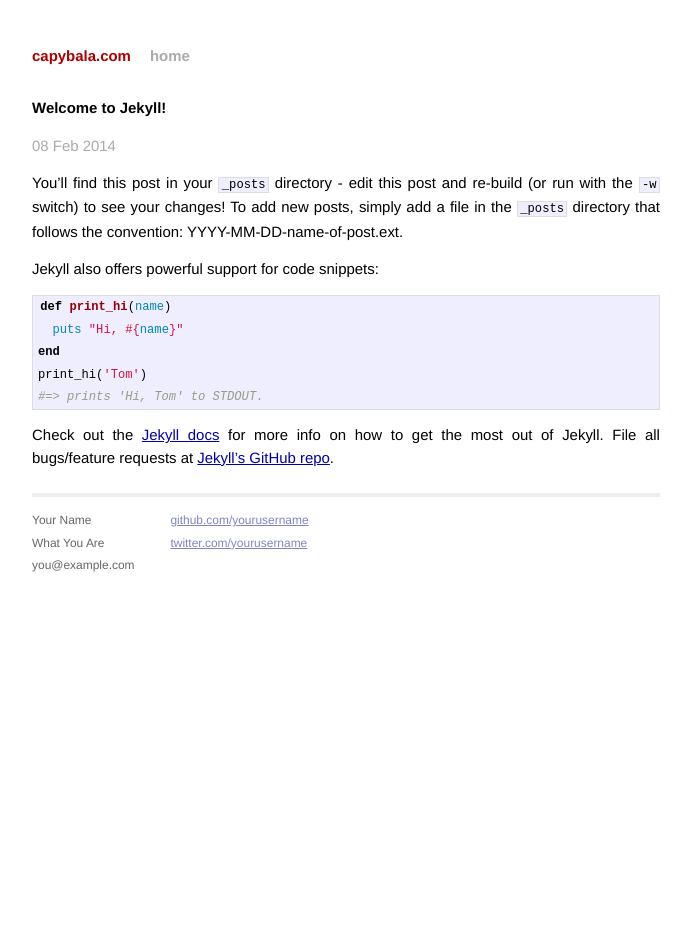
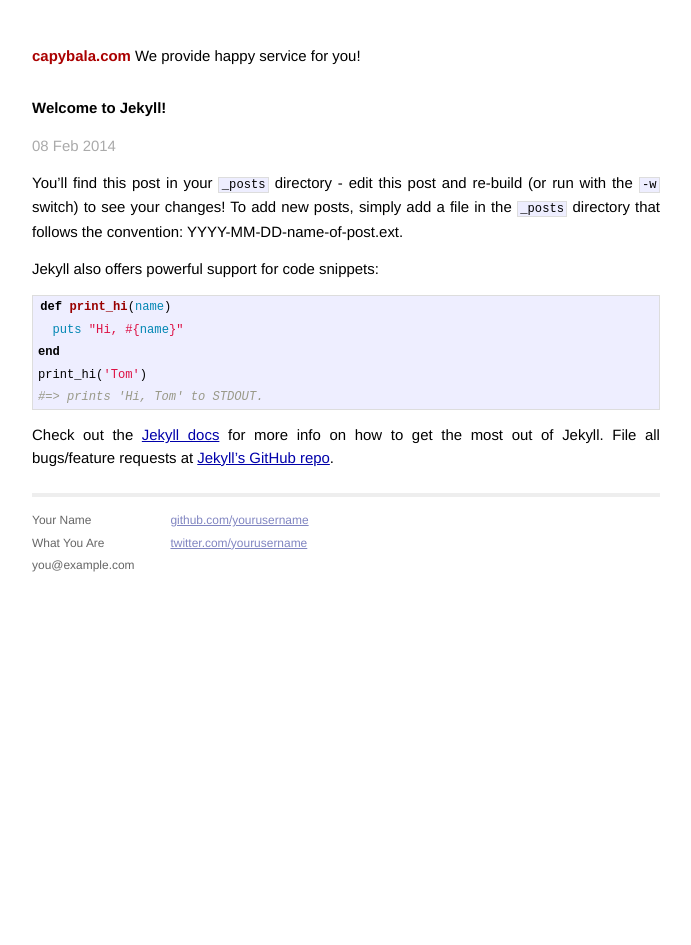
Before and after one commit to capybala/capybala.github.io, a Jekyll site: the page built from _posts/2014-02-08-welcome-to-jekyll.markdown, in a window 1280 px wide. Shown: the whole page, without its empty margins (294-985 px from the left). Built offline with Jekyll 4.4.1, drawn with Linux system fonts in a browser that asks for light colours; Markdown is read by kramdown in place of the engine named in the settings.

Commit message:
Remove global navigation

```diff
--- a/_layouts/default.html
+++ b/_layouts/default.html
@@ -18,7 +18,7 @@
         <div class="site">
           <div class="header">
             <h1 class="title"><a href="/">{{ site.name }}</a></h1>
-            <a class="extra" href="/">home</a>
+            <span>We provide happy service for you!</span>
           </div>
 
           {{ content }}
```
